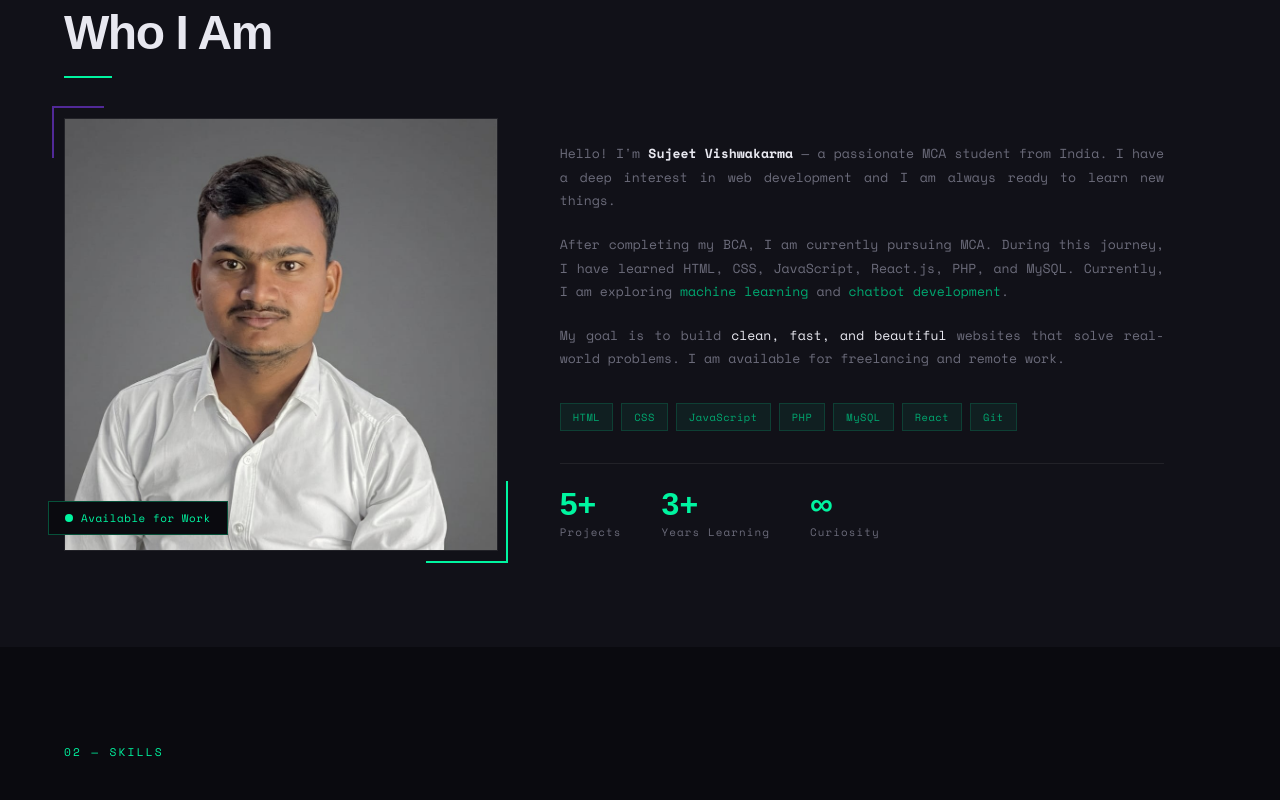
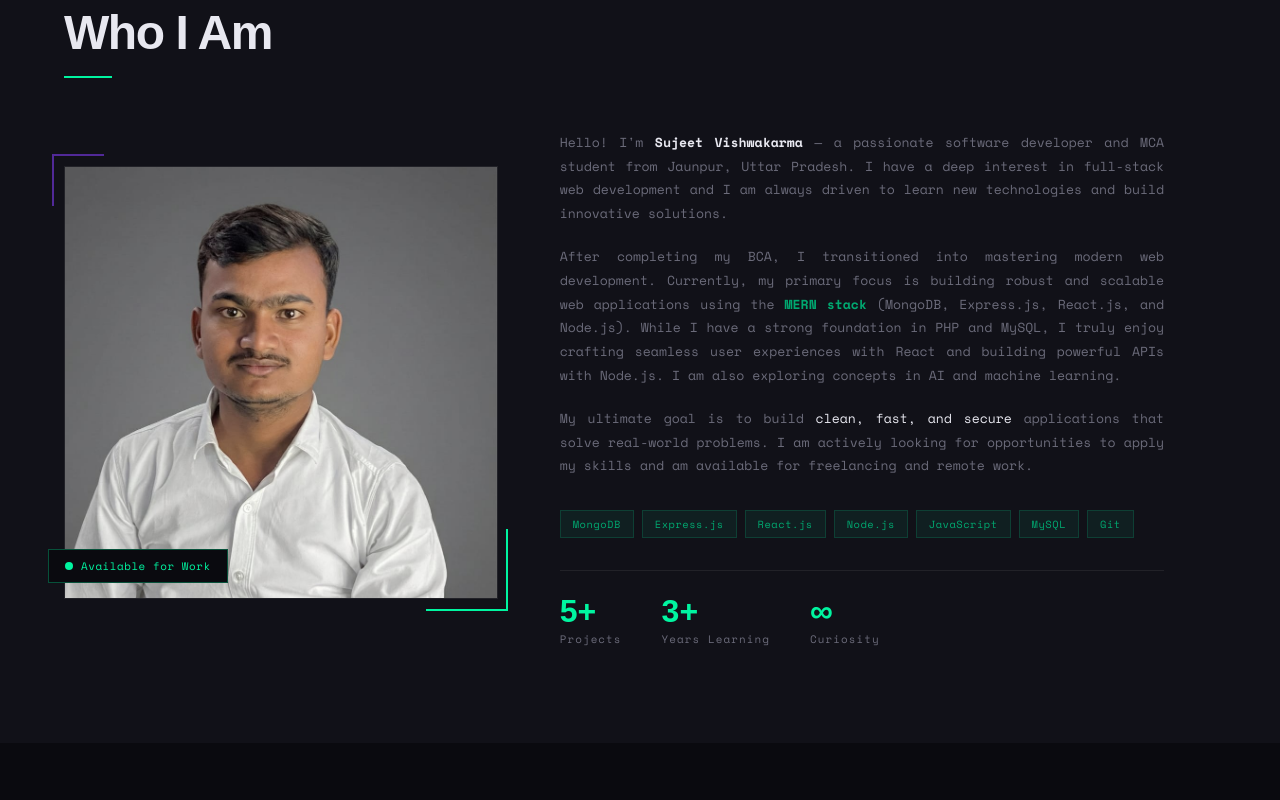
Before and after one commit to sujeetvishwakarma83/my-portfolio, a React (Create React App) app: page / in a window 1280 px wide. Shown: the part 1140-1940 px from the top of the page. Built offline with nearby package versions, Linux system fonts and the light colour scheme.

Commit message:
update about section

```diff
--- a/src/components/About.jsx
+++ b/src/components/About.jsx
@@ -97,7 +97,8 @@ function About({ darkMode }) {
     { num: '\u221e', label: 'Curiosity' },
   ];
 
-  var badges = ['HTML', 'CSS', 'JavaScript', 'PHP', 'MySQL', 'React', 'Git'];
+  // NAYA: Badges ko MERN stack ke hisab se update kiya gaya hai
+  var badges = ['MongoDB', 'Express.js', 'React.js', 'Node.js', 'JavaScript', 'MySQL', 'Git'];
 
   var sectionBg = darkMode ? '#111118' : '#f0faf5';
   var titleColor = darkMode ? '#e8e8f0' : '#1a3a2e';
@@ -312,27 +313,23 @@ function About({ darkMode }) {
               <span style={{ color: highlightColor, fontWeight: 600 }}>
                 Sujeet Vishwakarma
               </span>{' '}
-              — a passionate MCA student from India. I have a deep interest
-              in web development and I am always ready to learn new things.
+              — a passionate software developer and MCA student from Jaunpur, Uttar Pradesh. I have a deep interest
+              in full-stack web development and I am always driven to learn new technologies and build innovative solutions.
             </p>
 
-            {/* Paragraph 2 — justified */}
+            {/* Paragraph 2 — justified (Updated for MERN) */}
             <p style={paraStyle}>
-              After completing my BCA, I am currently pursuing MCA. During
-              this journey, I have learned HTML, CSS, JavaScript, React.js,
-              PHP, and MySQL. Currently, I am exploring{' '}
-              <span style={{ color: '#00a870' }}>machine learning</span> and{' '}
-              <span style={{ color: '#00a870' }}>chatbot development</span>.
+              After completing my BCA, I transitioned into mastering modern web development. Currently, my primary focus is building robust and scalable web applications using the{' '}
+              <span style={{ color: '#00a870', fontWeight: 'bold' }}>MERN stack</span> (MongoDB, Express.js, React.js, and Node.js). While I have a strong foundation in PHP and MySQL, I truly enjoy crafting seamless user experiences with React and building powerful APIs with Node.js. I am also exploring concepts in AI and machine learning.
             </p>
 
             {/* Paragraph 3 — justified */}
             <p style={Object.assign({}, paraStyle, { marginBottom: '2rem' })}>
-              My goal is to build{' '}
+              My ultimate goal is to build{' '}
               <span style={{ color: highlightColor }}>
-                clean, fast, and beautiful
+                clean, fast, and secure
               </span>{' '}
-              websites that solve real-world problems. I am available for
-              freelancing and remote work.
+              applications that solve real-world problems. I am actively looking for opportunities to apply my skills and am available for freelancing and remote work.
             </p>
 
             {/* Tech badges */}
--- a/src/components/Projects.jsx
+++ b/src/components/Projects.jsx
@@ -4,8 +4,10 @@ var projectsData = [
   {
     num: '001',
     title: 'E-Commerce Website',
-    desc: 'Full-stack shopping website with product listing, cart, and payment integration using PHP and MySQL.',
-    tags: ['HTML', 'CSS', 'PHP', 'MySQL'],
+    // NAYA: Description ko MERN stack ke hisab se update kiya hai
+    desc: 'Full-stack shopping website with product listing, cart, and payment integration using MongoDB, Express, React, and Node.js.',
+    // NAYA: Tags ko bhi MERN stack me badal diya hai
+    tags: ['React', 'Node.js', 'Express', 'MongoDB'],
     link: 'https://my-shop-two-theta.vercel.app/',
     image: '/projects/ecommerce.png'
   },
@@ -16,7 +18,6 @@ var projectsData = [
     tags: ['JavaScript', 'PHP', 'MySQL'],
     link: 'https://student-management.infinityfreeapp.com/index.php',
     image: '/projects/sms.png',
-    // NAYA: Demo login details yahan add kiye hain
     demoId: 'admin',
     demoPass: 'admin123'
   },
@@ -116,7 +117,7 @@ function ProjectCard({ project, visible, index, darkMode }) {
             position: 'absolute',
             inset: 0,
             background: darkMode ? 'rgba(24, 24, 31, 0.7)' : 'rgba(255, 255, 255, 0.85)',
-            backdropFilter: 'blur(3px)', // Thoda blur effect peeche ki image par
+            backdropFilter: 'blur(3px)',
             display: 'flex',
             alignItems: 'center',
             justifyContent: 'center',
```
